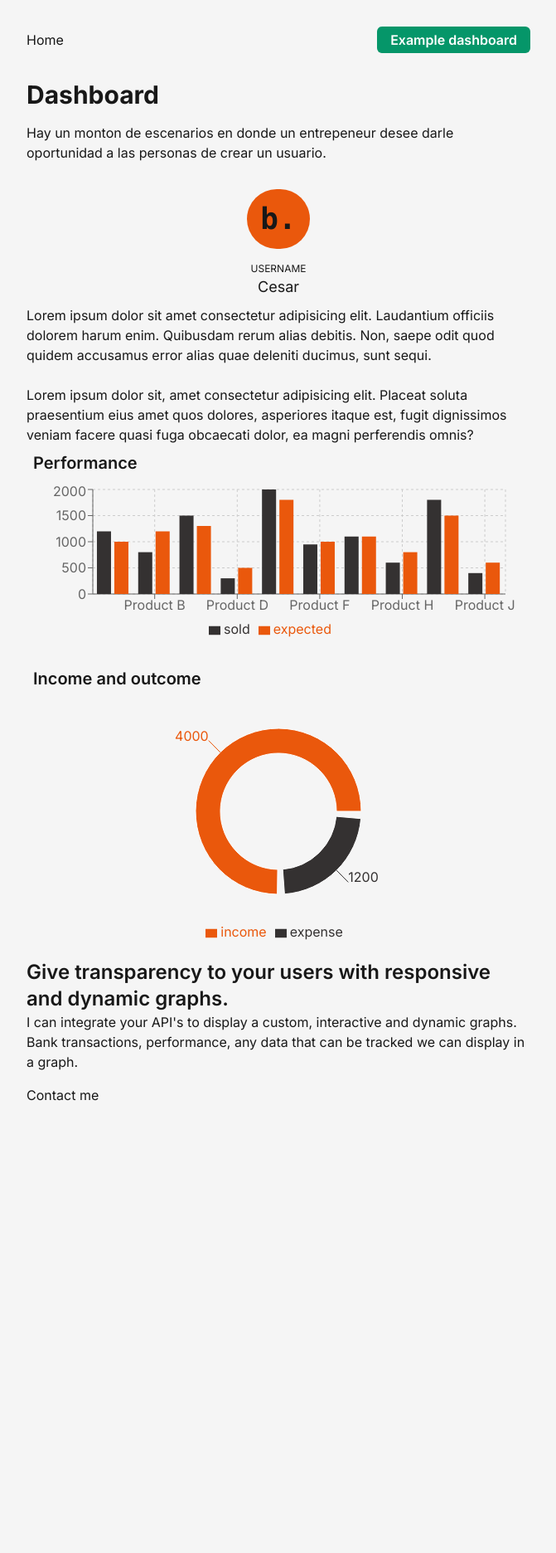
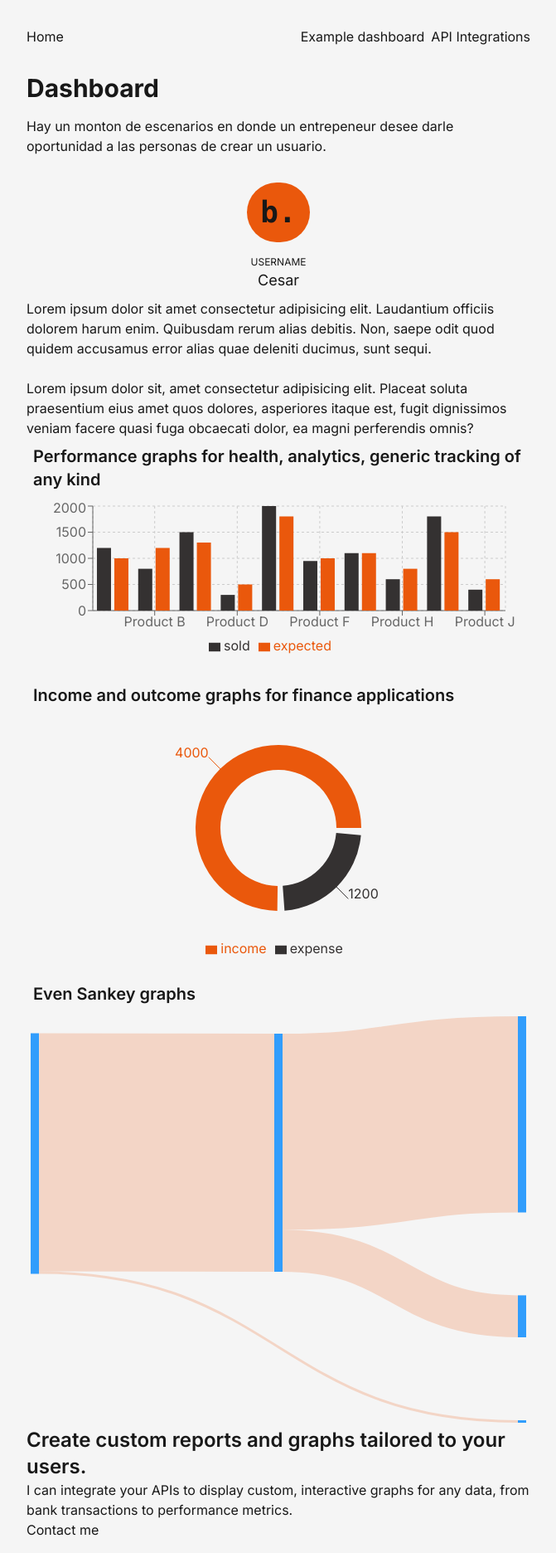
Before and after one commit to mar-cial/cv, a Next.js app: page /dashboard in a window 1280 px wide. Shown: the whole page at 83% size, without its empty margins (304-975 px from the left). Before the commit the page ends 1348 px from the top, so only its background shows below. Built offline with nearby package versions, Linux system fonts and the light colour scheme.

Commit message:
Sankey shit working

```diff
--- a/src/app/dashboard/income-and-expense.tsx
+++ b/src/app/dashboard/income-and-expense.tsx
@@ -27,12 +27,12 @@ export function IncomeAndExpense() {
                     paddingAngle={5}
                     label
                     labelLine={true}
+                    stroke={"0"}
                 >
-                    {incomeOutcomeData.map((entry, index) => {
+                    {incomeOutcomeData.map((_, index) => {
                         return <Cell key={`ie-pie-chart-${index}`} fill={colors[index]} />;
                     })}
                 </Pie>
-
                 <Tooltip />
                 <Legend />
             </PieChart>
--- a/src/app/dashboard/page.tsx
+++ b/src/app/dashboard/page.tsx
@@ -1,10 +1,7 @@
-import { UserDetails, UserDetailsLoader } from "@/components/user/details";
 import PageHeader from "@/components/user/page-header";
-import PerformanceContainer from "@/components/user/performance-container";
-import TransactionsContainer from "@/components/user/transactions-container";
-import { Suspense } from "react";
 import { Performance } from "./performance";
 import { IncomeAndExpense } from "./income-and-expense";
+import SankeyGraph from "./sankey";
 
 export default function Page() {
     return (
@@ -56,7 +53,10 @@ export default function Page() {
             <section className="flex flex-col gap-4">
                 <section>
                     <header className="p-2 text-xl font-semibold">
-                        <h2 className="text-xl font-semibold">Performance</h2>
+                        <h2 className="text-xl font-semibold">
+                            Performance graphs for health, analytics, generic tracking of any
+                            kind
+                        </h2>
                     </header>
                     <article>
                         <Performance />
@@ -65,26 +65,36 @@ export default function Page() {
 
                 <section>
                     <header className="p-2 text-xl font-semibold">
-                        <h2 className="text-xl font-semibold">Income and outcome</h2>
+                        <h2 className="text-xl font-semibold">
+                            Income and outcome graphs for finance applications
+                        </h2>
                     </header>
                     <article>
                         <IncomeAndExpense />
                     </article>
                 </section>
+
+                <section>
+                    <header className="p-2 text-xl font-semibold">
+                        <h2 className="text-xl font-semibold">Even Sankey graphs</h2>
+                    </header>
+                    <article>
+                        <SankeyGraph />
+                    </article>
+                </section>
             </section>
 
-            <section className="my-4">
-                <header className="">
+            <section>
+                <header>
                     <h2 className="text-2xl font-semibold">
-                        Give transparency to your users with responsive and dynamic graphs.
+                        Create custom reports and graphs tailored to your users.
                     </h2>
                 </header>
 
                 <article>
                     <p>
-                        I can integrate your API's to display a custom, interactive and
-                        dynamic graphs. Bank transactions, performance, any data that can be
-                        tracked we can display in a graph.
+                        I can integrate your APIs to display custom, interactive graphs for
+                        any data, from bank transactions to performance metrics.
                     </p>
                 </article>
             </section>
--- a/src/app/dashboard/sankey.tsx
+++ b/src/app/dashboard/sankey.tsx
@@ -1,4 +1,5 @@
-import { ResponsiveContainer, Sankey } from "recharts";
+"use client";
+import { ResponsiveContainer, Sankey, Tooltip } from "recharts";
 
 const data0 = {
     nodes: [
@@ -37,15 +38,23 @@ const data0 = {
         {
             source: 2,
             target: 4,
-            value: 291741,
+            value: 291711,
         },
     ],
 };
 
-export default function Sankeys() {
+export default function SankeyGraph() {
     return (
         <ResponsiveContainer width={"100%"} height={500}>
-            <Sankey></Sankey>
+            <Sankey
+                data={data0}
+                height={300}
+                nodePadding={100}
+                link={{ stroke: "#ea580c" }}
+                node={{}}
+            >
+                <Tooltip />
+            </Sankey>
         </ResponsiveContainer>
     );
 }
--- /dev/null
+++ b/src/app/integrations/page.tsx
@@ -0,0 +1,11 @@
+import PageHeader from "@/components/user/page-header";
+
+export default function Page() {
+    return (
+        <main>
+            <PageHeader title="API Integrations" />
+
+            <section></section>
+        </main>
+    );
+}
--- a/src/app/layout.tsx
+++ b/src/app/layout.tsx
@@ -22,12 +22,10 @@ export default function RootLayout({
             >
                 <nav className="flex justify-between items-center py-4">
                     <Link href="/">Home</Link>
-                    <Link
-                        href="/dashboard"
-                        className="py-1 px-4 font-semibold text-white bg-emerald-600 rounded-md"
-                    >
-                        Example dashboard
-                    </Link>
+                    <div className="flex gap-2">
+                        <Link href="/dashboard">Example dashboard</Link>
+                        <Link href="/dashboard">API Integrations</Link>
+                    </div>
                 </nav>
                 {children}
                 <footer>
--- a/src/app/page.tsx
+++ b/src/app/page.tsx
@@ -47,6 +47,26 @@ export default function Page() {
                     </div>
                 </article>
             </section>
+
+            <section>
+                <header>
+                    <h2 className="text-2xl font-bold">API Integrations</h2>
+                </header>
+
+                <article>
+                    <header>
+                        <h3>ASDF</h3>
+                    </header>
+                </article>
+            </section>
+
+            <section>
+                <header>
+                    <h2 className="text-2xl font-bold">
+                        User authentication and authorization
+                    </h2>
+                </header>
+            </section>
         </main>
     );
 }
```
